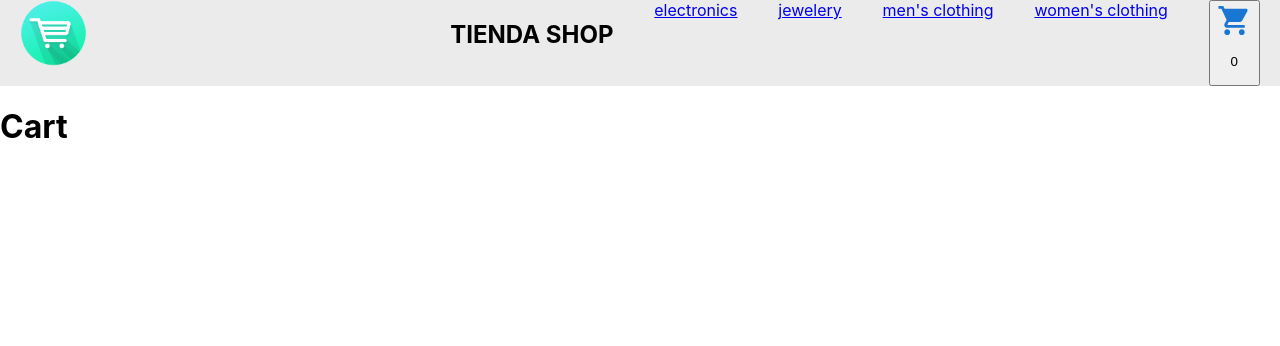
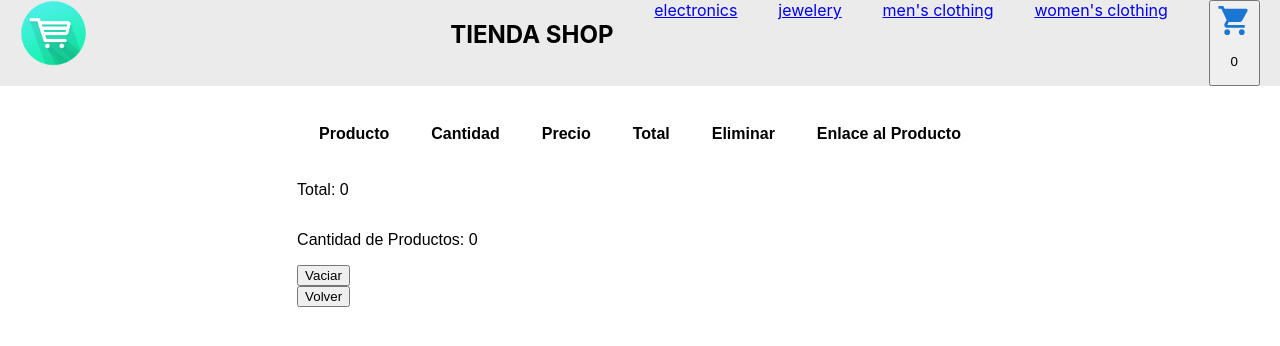
Before and after one commit to LuisLCalvi/Tienda-Reactjs, a React (Create React App) app: page /cart in a window 1280 px wide. Shown: the top 346 px of the page. Built offline with nearby package versions, Linux system fonts and the light colour scheme.

Commit message:
modificando cart

```diff
--- a/src/Components/NavBar/Cart.js
+++ b/src/Components/NavBar/Cart.js
@@ -1,13 +1,100 @@
-import React from 'react'
+import React,{ useContext } from "react";
+import { cartContext } from '../../Context/CartContext';
+import {Link} from "react-router-dom";
+
+
 
 
 const Cart = () => {
+
+    const{ products, clear,  qtyProducts, totalPrice, deleteProduct  } = useContext(cartContext);
+
 return (
-    <div>
-        <h1>Cart</h1>
-    </div>
+    <>
+
+    <main style={style.mainStyle}>
+        <table style={style.tableStyle}>
+            <thead>
+                <tr >
+                    <th style={style.tableTitleStyle}>Producto</th>
+                    <th style={style.tableTitleStyle}>Cantidad</th>
+                    <th style={style.tableTitleStyle}>Precio</th>
+                    <th style={style.tableTitleStyle}>Total</th>
+                    <th style={style.tableTitleStyle}>Eliminar</th>
+                    <th style={style.tableTitleStyle}>Enlace al Producto</th>
+                </tr>
+            </thead>
+            <tbody >
+
+            {
+            products.map(product => (
+            <tr key={product.id}>
+                <td style={style.tableTitleStyle}>{product.title}</td>
+                <td style={style.tableQtyStyle}>{qtyProducts}</td>
+                <td style={style.tableTitleStyle}>{product.price}</td>
+                <td style={style.tableTitleStyle}>{qtyProducts * product.price}</td>
+                <td style={style.buttonDelete}> <button  onClick={() => deleteProduct(product)}>
+                </button></td>
+                <td style={style.tableTitleStyle}>  <Link to={`/detail/${product.id}`} >Ver producto</Link></td>
+            </tr>
+            ))
+        }
+
+
+        </tbody>
+        </table>
+
+        <div>
+        <p>Total: {totalPrice()}</p>
+        </div>
+        <div>
+        <p>Cantidad de Productos: {qtyProducts}</p>
+        </div>
+        <div>
+        <button  onClick={clear}>Vaciar</button>
+        </div>
+        <div>
+        {qtyProducts === 0 ? <Link to="/"><button>Volver</button></Link> : <Link to="/CartBuyFinish"><button>Finalizar Compra</button></Link>}
+        </div>
+
+
+    </main>
+    </>
 )
+}
+
+export default Cart;
+
+
+const style ={
+
+    mainStyle: {
+        display: 'grid',
+        fontFamily: 'arial',
+        justifyContent: 'center',
+        marginTop: '17px'
+
+    },
+
+    tableStyle:{
+        // display: 'flex',
+        // flexDirection: 'row',
+        width: 'auto',
+    },
+
+    tableTitleStyle:{
+        padding: '20px',
+
+    },
+
+
+    productsStyle:{
+        marginTop: '25px',
+        padding: '20px',
+
+    },
+
+
+
 
 }
-
-export default Cart
--- a/src/Context/CartContext.js
+++ b/src/Context/CartContext.js
@@ -57,8 +57,16 @@ const CartCustomProvider = ({ children }) => {
         setQtyProducts (0);
     }
 
+    const totalPrice = () => {
+        let totalPrice = 0;
+        products.forEach((products) => {
+          totalPrice += products.price * qtyProducts;
+        });
+        return totalPrice;
+    }
+
     return (
-        <Provider value={{products, addProduct, deleteProduct, clear,  qtyProducts }}>
+        <Provider value={{products, addProduct, deleteProduct, clear,  qtyProducts, totalPrice }}>
             {children}
         </Provider>
     )
```
Also changed, not shown: src/Components/NavBar/CartBuyFinish.jsx (added, +13 -0 lines).
